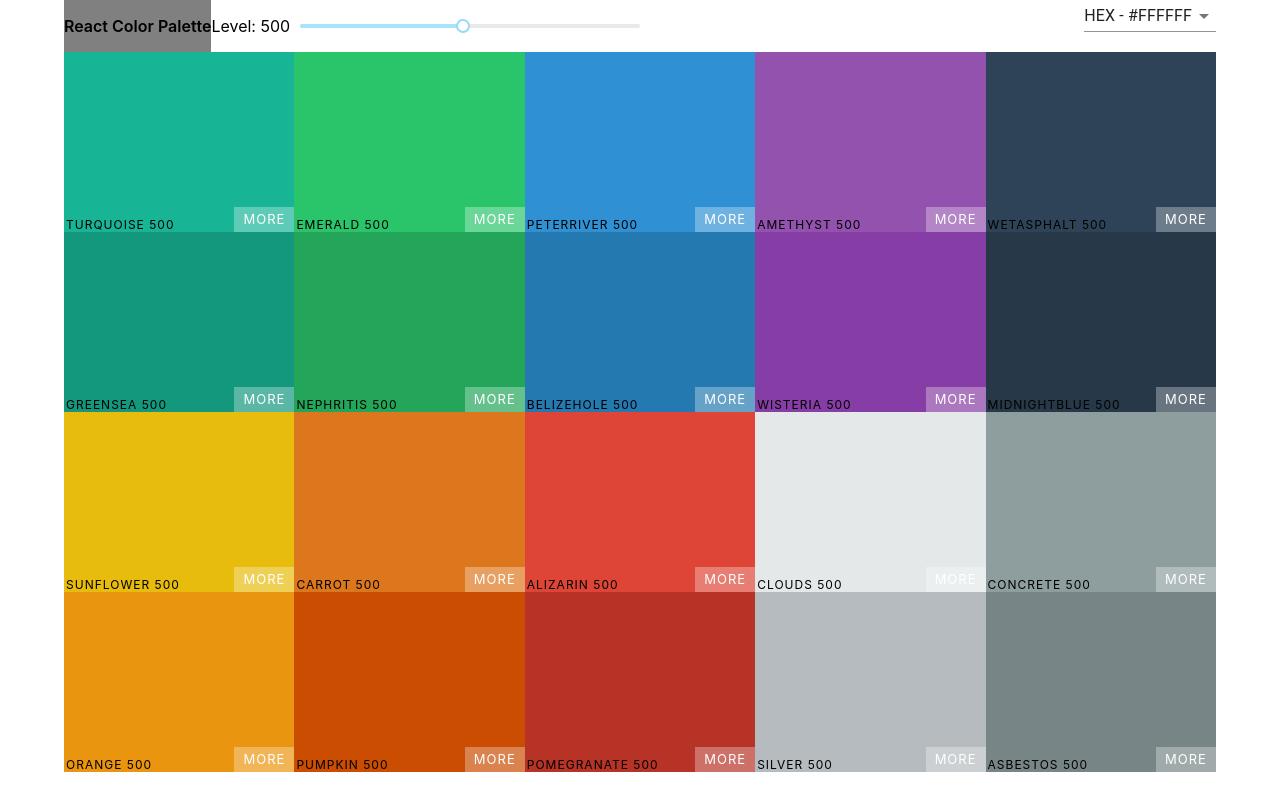
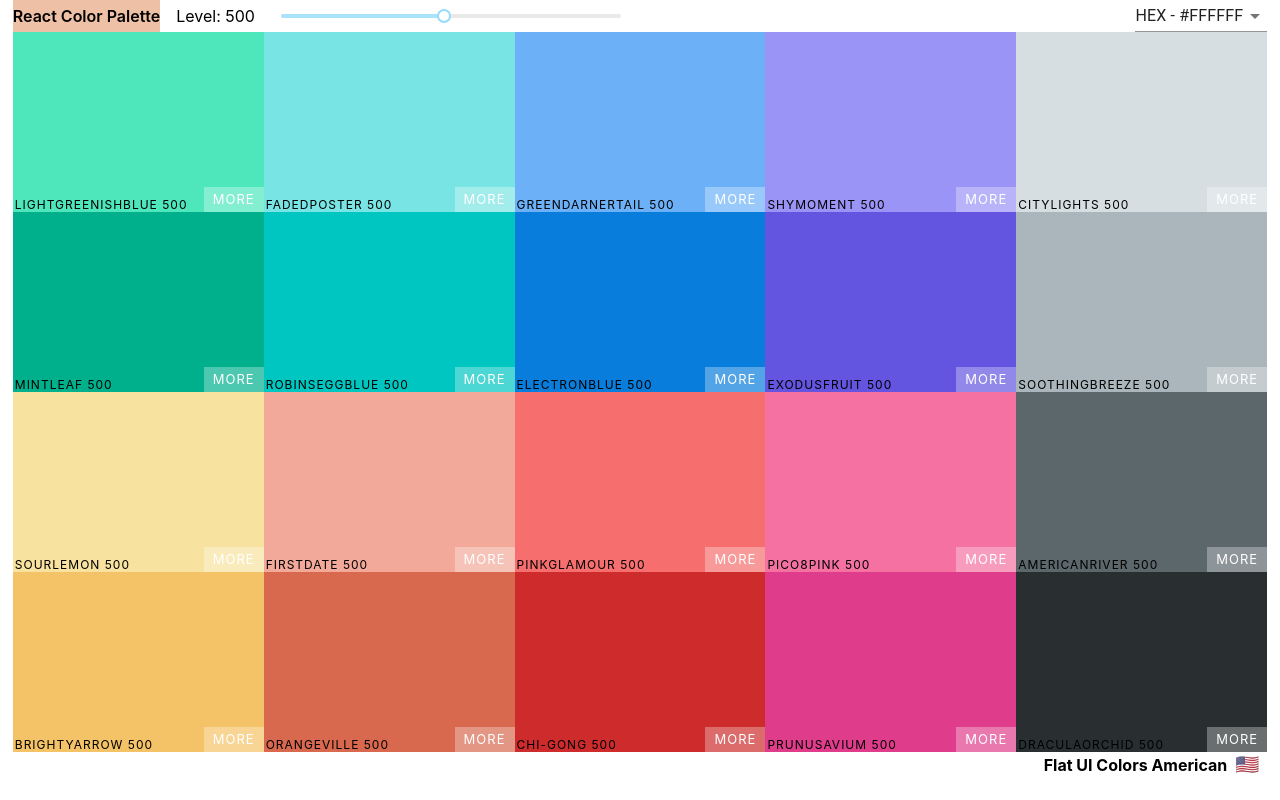
Before and after one commit to hasalpha/color-app, a React (Create React App) app: page /palette/flat-ui-colors-american in a window 1280 px wide. Built offline with nearby package versions, Linux system fonts and the light colour scheme.

Commit message:
Add home pages, links and corresponding routes

```diff
--- a/package.json
+++ b/package.json
@@ -13,6 +13,7 @@
     "react": "^17.0.2",
     "react-copy-to-clipboard": "^5.0.4",
     "react-dom": "^17.0.2",
+    "react-router-dom": "^5.2.1",
     "react-scripts": "4.0.3",
     "web-vitals": "^1.1.2"
   },
--- a/src/App.js
+++ b/src/App.js
@@ -1,11 +1,14 @@
 import Palette from './Palette';
 import seedColors from './seedColors';
 import {generatePalette} from './colorHelpers';
+import {Switch, Route} from 'react-router-dom';
+import PaletteList from './PaletteList';
 function App() {
   return (
-    <div>
-      <Palette {...generatePalette(seedColors[1])}/>
-    </div>
+    <Switch>
+      <Route exact path="/" render={()=> <PaletteList palettes={seedColors}/>}/>
+      <Route exact path="/palette/:id" render={routerProps=> <Palette {...generatePalette(seedColors.find(palette=>palette.id === routerProps.match.params.id))}/>}/>
+    </Switch>
   );
 }
 
--- a/src/Navbar.css
+++ b/src/Navbar.css
@@ -1,10 +1,15 @@
 .Navbar{
     display: flex;
     flex-direction: row;
+    height: 2em;
+}
+
+.level{
+    margin:auto 1rem;
 }
 
 .Navbar .logo{
-    background-color: grey;
+    background-color: #eec0a5;
     font-weight: 600;
     text-align: center;
     display: flex;
--- a/src/Navbar.js
+++ b/src/Navbar.js
@@ -34,7 +34,7 @@ class Navbar extends Component{
                 <div className="logo">
                     <a href="/">React Color Palette</a>
                 </div>
-                <p>Level: {level}</p>
+                <p className="level">Level: {level}</p>
                 <div className="slider-div">
                     <Slider defaultValue={level} min={100} max={900} step={100} onAfterChange={changeLevel} />
                 </div>
@@ -54,7 +54,7 @@ class Navbar extends Component{
                     ContentProps={{"aria-describedby":"message-id"}}
                     action={
                         <IconButton>
-                            <CloseIcon onClick={this.handleClick} color='inherit' key='close' aria-label='close' />
+                            <CloseIcon onClick={this.handleClick} style={{fill:'white'}} key='close' aria-label='close' />
                         </IconButton>
                     }
                 >
--- a/src/Palette.css
+++ b/src/Palette.css
@@ -1,6 +1,7 @@
+
 .Palette{
     height: 90vh;
-    width: 90vw;
+    width: 98vw;
     margin: 0 auto;
 }
 
@@ -36,3 +37,13 @@
     margin-left: -7px;
     margin-top: -2px;
 }
+
+.Palette-footer{
+    text-align: right;
+    font-weight: bold;
+}
+
+.palette-emoji{
+    font-size:larger;
+    margin:0 0.5rem;
+}
--- a/src/Palette.js
+++ b/src/Palette.js
@@ -24,9 +24,9 @@ class Palette extends Component{
 
     render(){
         const {level} = this.state;
-        const {colors} = this.props;
-        const colorBoxes = colors[`${level}`].map((color, i)=>{
-            return <ColorBox key={i} name={color.name} color={color[this.state.format]} />
+        const {colors, paletteName, emoji} = this.props;
+        const colorBoxes = colors[`${level}`].map(color=>{
+            return <ColorBox key={color.id} name={color.name} color={color[this.state.format]} />
         })
         return(
             <div className="Palette">
@@ -35,7 +35,8 @@ class Palette extends Component{
                     {colorBoxes}
                 </div>
                 <div className="Palette-footer">
-
+                    {paletteName}
+                    <span className="palette-emoji">{emoji}</span>
                 </div>
             </div>
         );
--- /dev/null
+++ b/src/PaletteList.js
@@ -0,0 +1,14 @@
+import React, { Component } from 'react'
+import {NavLink} from 'react-router-dom';
+
+export default class PaletteList extends Component {
+    render() {
+        const {palettes} = this.props;
+        return (
+            <div>
+                <h1>Palettes!</h1>
+                {palettes.map(palette => <p><NavLink key={palette.id} exact to={`palette/${palette.id}`}>{palette.paletteName}</NavLink></p>)}
+            </div>
+        )
+    }
+};
--- a/src/index.js
+++ b/src/index.js
@@ -3,10 +3,12 @@ import ReactDOM from 'react-dom';
 import './index.css';
 import App from './App';
 import reportWebVitals from './reportWebVitals';
-
+import {BrowserRouter} from 'react-router-dom';
 ReactDOM.render(
   <React.StrictMode>
+    <BrowserRouter>
     <App />
+    </BrowserRouter>
   </React.StrictMode>,
   document.getElementById('root')
 );
```
Also changed, not shown: 1 other file (tests, documents, lock files or other folders).
